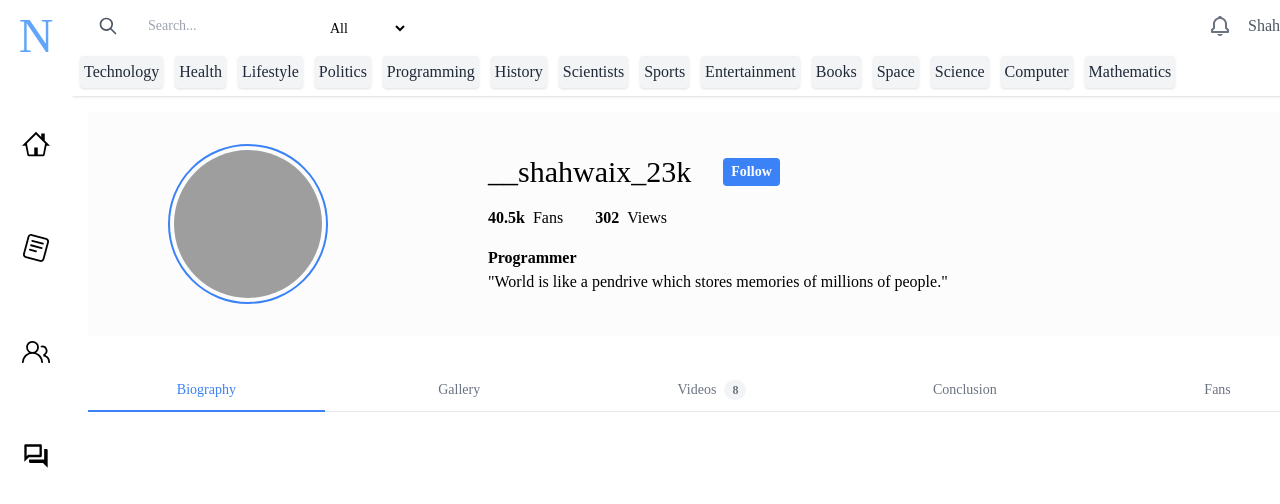
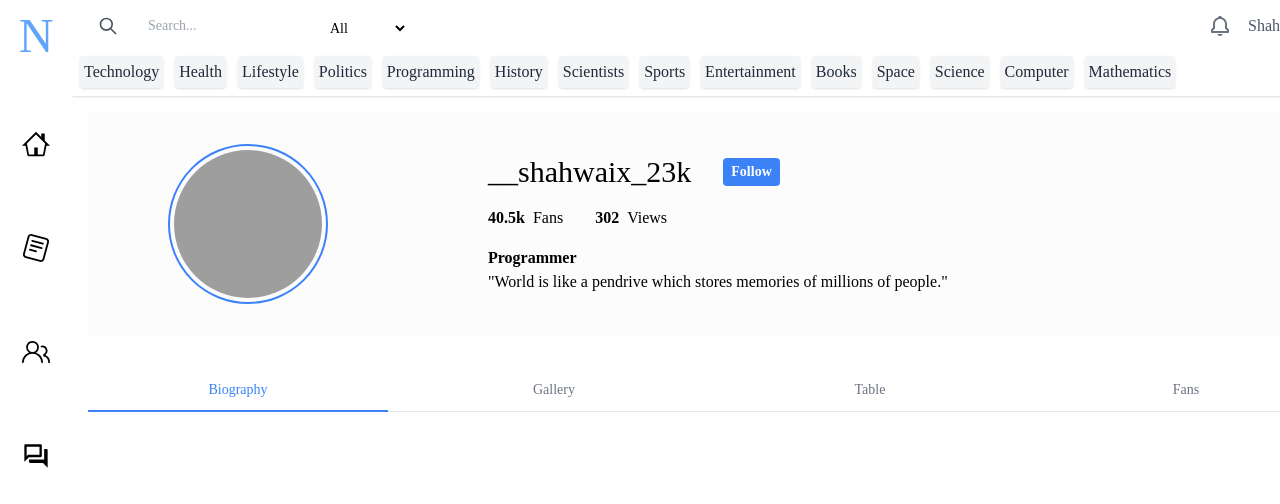
Before and after one commit to shahwaiz-kareem/Netcico, a Next.js app: page /biographies/1 in a window 1280 px wide. Shown: the top 504 px of the page. Built offline with nearby package versions, Linux system fonts and the light colour scheme; grey boxes are pictures that could not be loaded.

Commit message:
did modifications

```diff
--- a/src/app/articles/page.jsx
+++ b/src/app/articles/page.jsx
@@ -4,7 +4,7 @@ import React from 'react'
 const page = () => {
   return (
     <>
-    <h1 className='text-2xl text-center px-6 text-gray-800 '>Articles & Blogs</h1>
+    <h1 className='text-[30px] text-center px-6 text-gray-800 '>Articles & Blogs</h1>
     <section className="flex flex-row flex-wrap mx-auto">
       <Card/>
       <Card/>
--- a/src/app/biographies/[slug]/page.jsx
+++ b/src/app/biographies/[slug]/page.jsx
@@ -115,15 +115,10 @@ const Page = () => {
           Gallery</a
         >
       </li>
+
       <li class="flex-1">
         <a href="#" class="flex items-center justify-center gap-2 px-1 py-3 text-gray-500 hover:text-blue-500">
-          Videos
-          <span class="rounded-full bg-gray-100 px-2 py-0.5 text-xs font-semibold text-gray-500"> 8 </span></a
-        >
-      </li>
-      <li class="flex-1">
-        <a href="#" class="flex items-center justify-center gap-2 px-1 py-3 text-gray-500 hover:text-blue-500">
-          Conclusion</a
+          Table</a
         >
       </li>
       <li class="flex-1">
--- a/src/app/biographies/page.jsx
+++ b/src/app/biographies/page.jsx
@@ -5,7 +5,7 @@ import React from 'react'
 const Page = () => {
   return (
     <>
-    <h1 className='text-2xl text-center px-12 my-2 pb-4 text-gray-800 '>Biographies</h1>
+    <h1 className='text-[30px] text-center m-auto my-2 pb-4 text-gray-800 '>Biographies</h1>
     <div className='flex  justify-center items-center flex-wrap gap-14'>
       <Link href={"biographies/cwh"}>
       <Card/>
```
